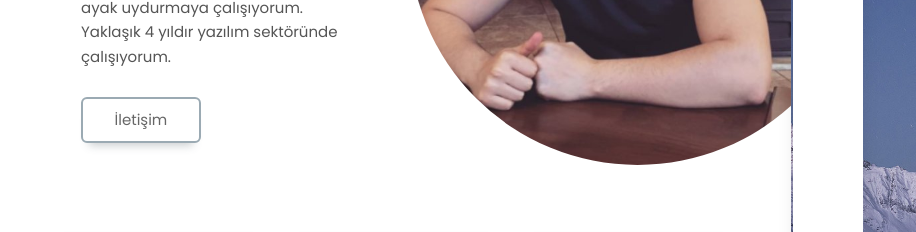
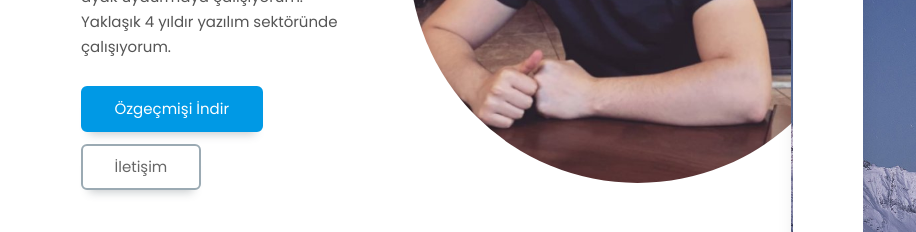
Before and after one commit to isatezcan444/isatezcan, a plain HTML site: page index-tr.html in a window 1280 px wide. Shown: the part 309-541 px from the top of the page, 364-1280 px from the left. Drawn offline with Linux system fonts and the light colour scheme.

Commit message:
index html updated

```diff
--- a/index-tr.html
+++ b/index-tr.html
@@ -162,6 +162,7 @@
                       <h1>İsa Tezcan</h1>
                       <p>Yazılım ve programlamayla 16 yaşımda tanıştım. Sürekli kendimi geliştirmeye ve yeni teknolojilere ayak uydurmaya çalışıyorum. Yaklaşık 4 yıldır yazılım sektöründe çalışıyorum.</p>
                       <div class="home-buttons">
+					  	<a href="cv/isatezcan-cv-tr.docx" target="_blank" class="btn btn-primary">Özgeçmişi İndir</a>
                         <a href="#contact" target="_self" class="btn btn-secondary">İletişim</a>
                       </div>
                     </div>
```
Also changed, not shown: index.html (+1 -0 lines).
